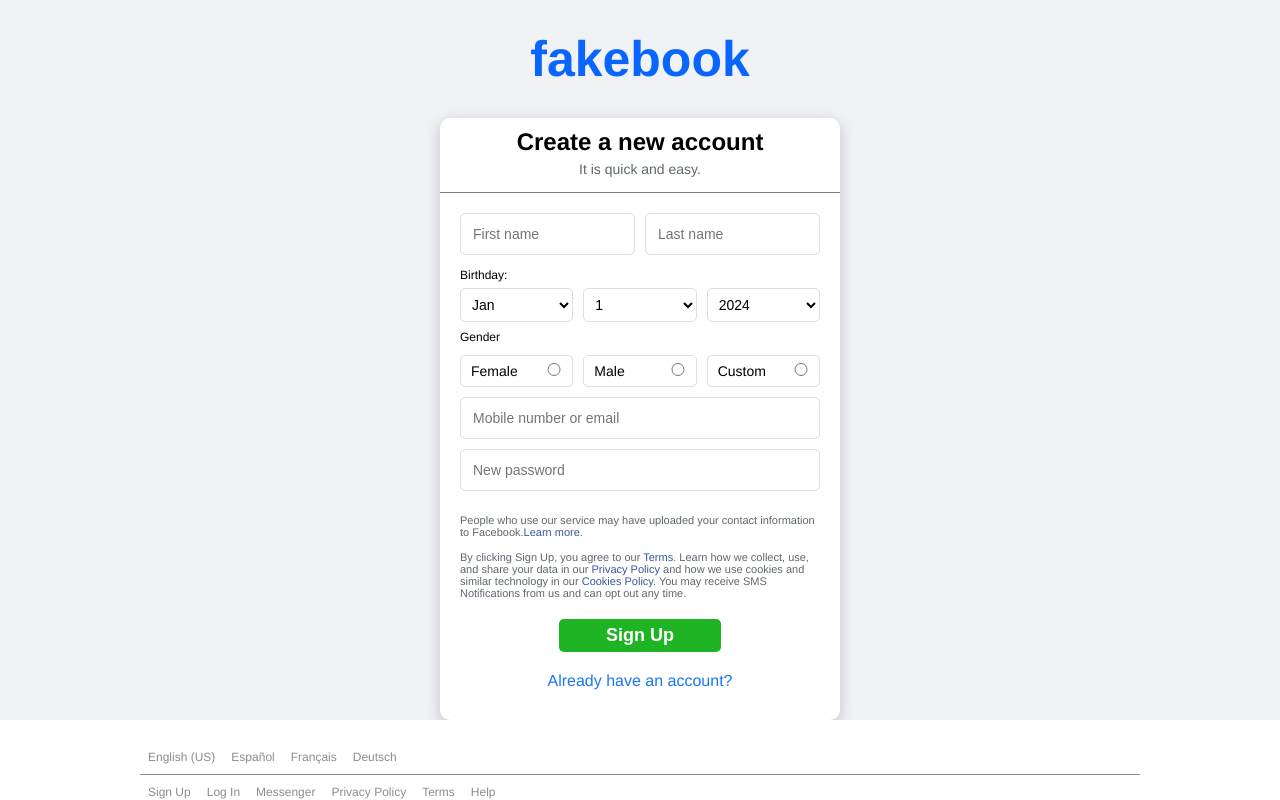
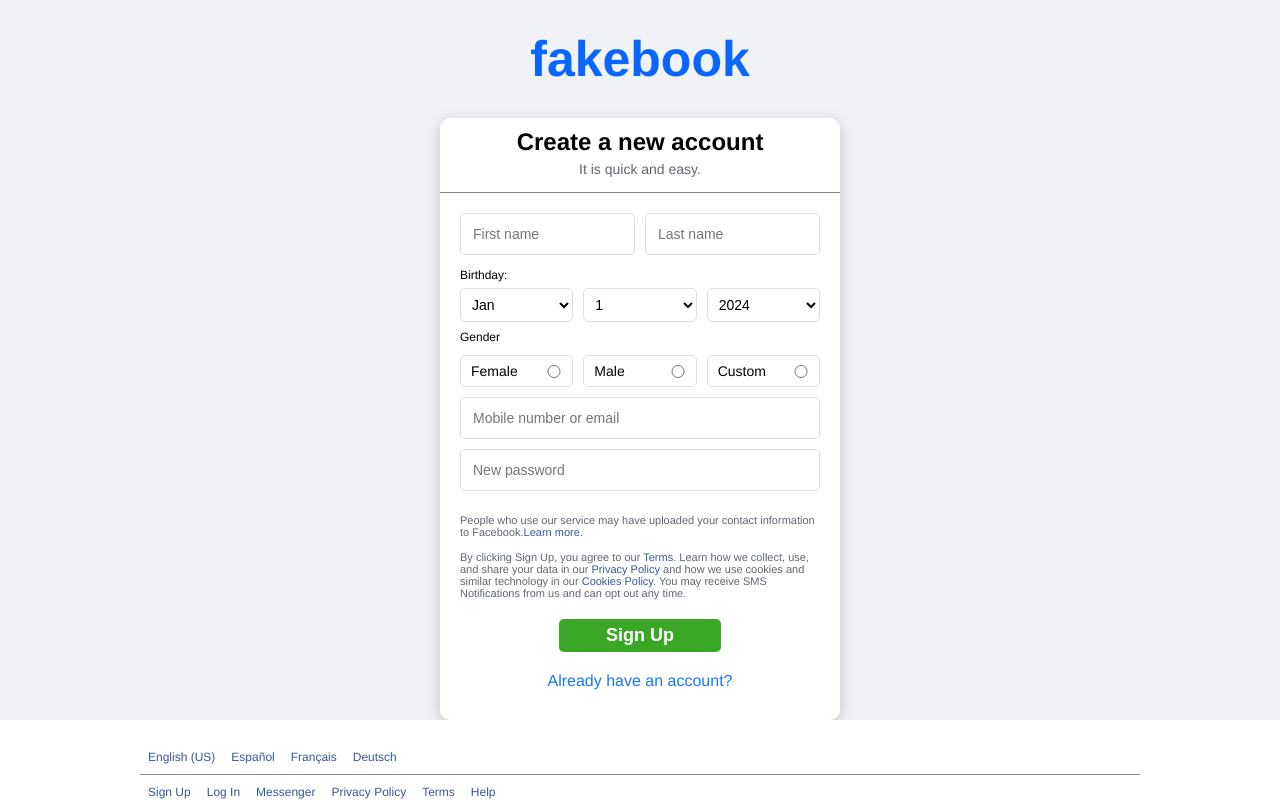
Before and after one commit to crisilto/fakebook, a React (Vite) app in the folder fakebook-fe/: page /register in a window 1280 px wide. Built offline with nearby package versions, Linux system fonts and the light colour scheme.

Commit message:
Last styles fix for Register page

```diff
--- a/fakebook-fe/src/components/Footer/Footer.scss
+++ b/fakebook-fe/src/components/Footer/Footer.scss
@@ -94,7 +94,7 @@
   }
 }
 
-.footer-login.footer-container {
+.footer-login.footer-container .footer-content {
   height: 27vh;
 
   a,
@@ -103,7 +103,7 @@
   }
 }
 
-.footer-register.footer-container {
+.footer-register.footer-container .footer-content {
   height: 20vh;
 
   ul li a {
--- a/fakebook-fe/src/pages/Register/Register.scss
+++ b/fakebook-fe/src/pages/Register/Register.scss
@@ -115,8 +115,7 @@
 
                 input {
                     width: 16px;
-                    margin-left: auto;
-                    margin-bottom: auto;
+                    margin: auto 0px auto auto
                 }
             }
         }
@@ -173,7 +172,7 @@
             align-items: center;
 
             .btn-sign-up {
-                background-color: #1fb424;
+                background-color: #3ba726;
                 color: white;
                 font-weight: bold;
                 padding: 6px;
```
